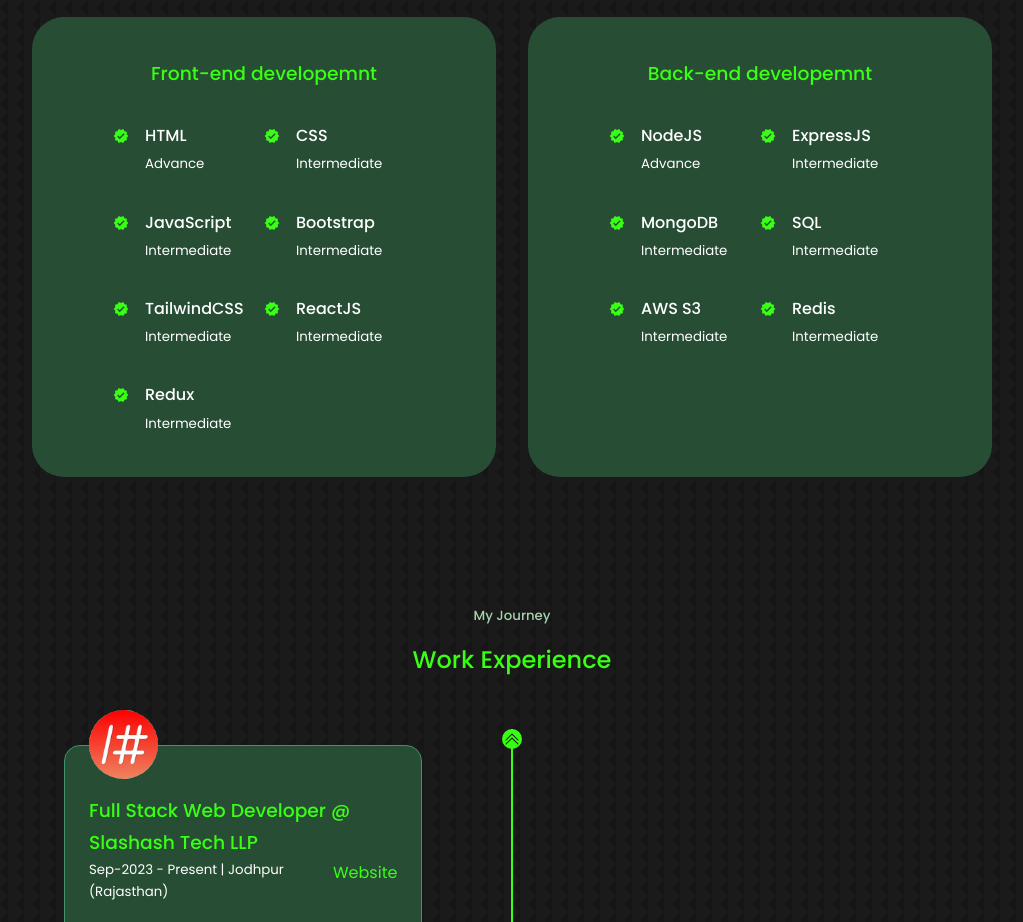
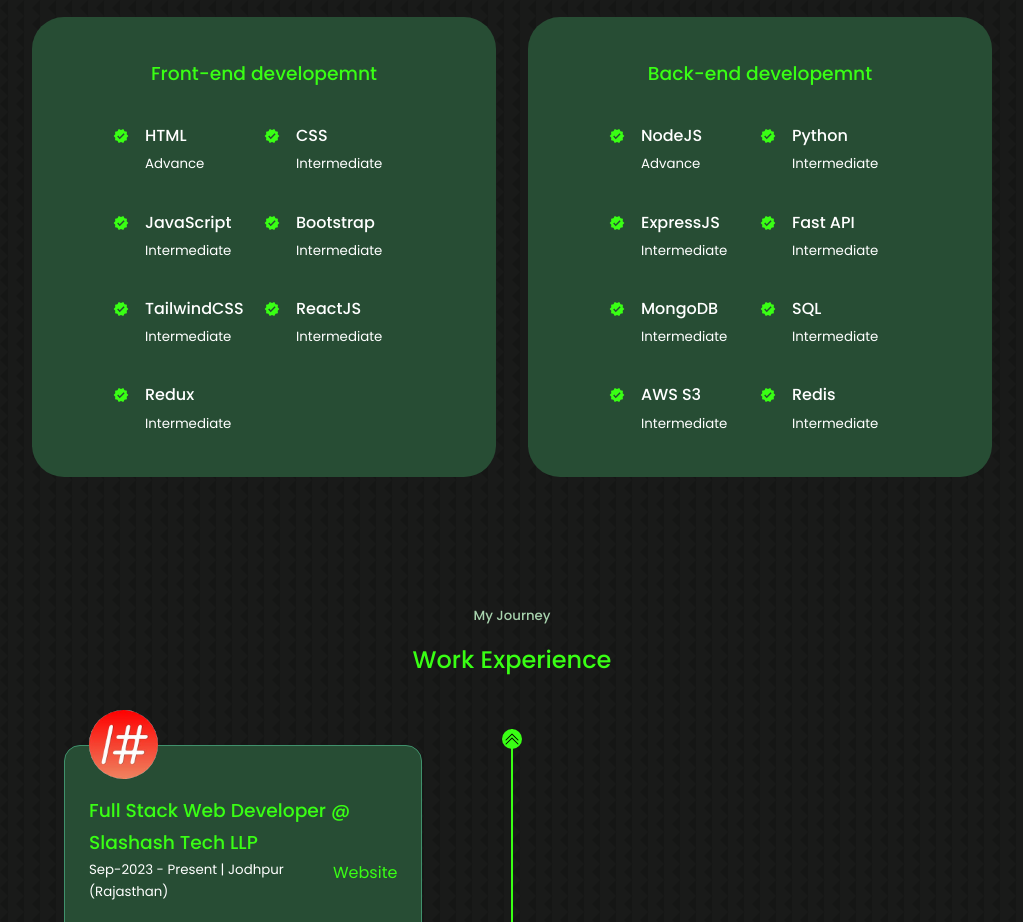
Before and after one commit to ak804670/perosnal-portfolio, a React (Create React App) app: page / in a window 1280 px wide. Shown: the part 1840-2762 px from the top of the page, without its empty margins (128-1151 px from the left). Built offline with nearby package versions, Linux system fonts and the light colour scheme.

Commit message:
Add Python and Fast API experience sections

```diff
--- a/src/components/Experience.jsx
+++ b/src/components/Experience.jsx
@@ -86,10 +86,28 @@ const Experience = () => {
 
              </article>
 
+              <article className='experience_details'>
+             <MdVerified className='experience_details-icon'/>
+             <div>
+             <h4>Python</h4>
+              <small className='text-ligth'>Intermediate</small>
+             </div>
+
+             </article>
+
              <article className='experience_details'>
              <MdVerified className='experience_details-icon'/>
              <div>
              <h4>ExpressJS</h4>
+              <small className='text-ligth'>Intermediate</small>
+             </div>
+
+             </article>
+
+              <article className='experience_details'>
+             <MdVerified className='experience_details-icon'/>
+             <div>
+             <h4>Fast API</h4>
               <small className='text-ligth'>Intermediate</small>
              </div>
 
```
